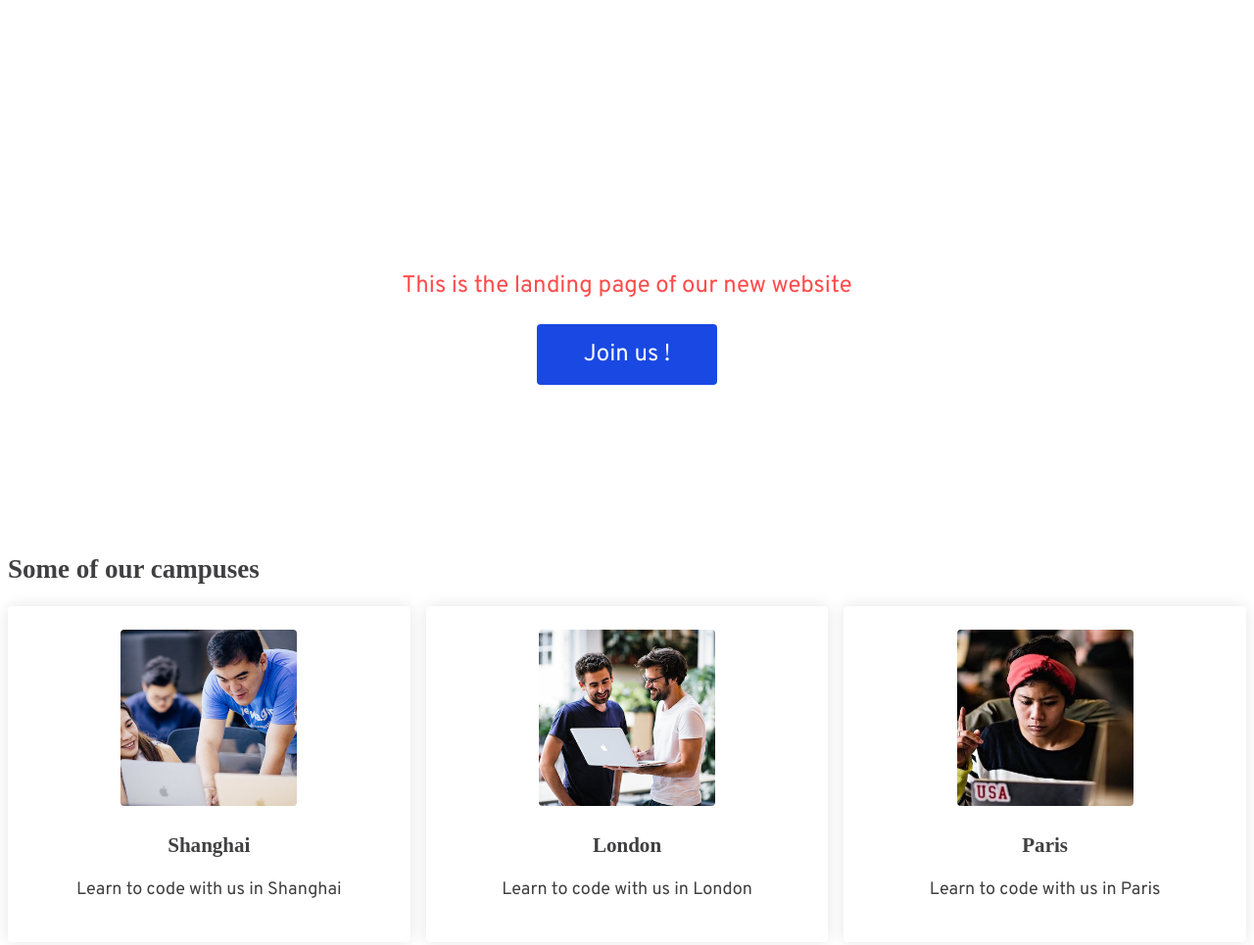
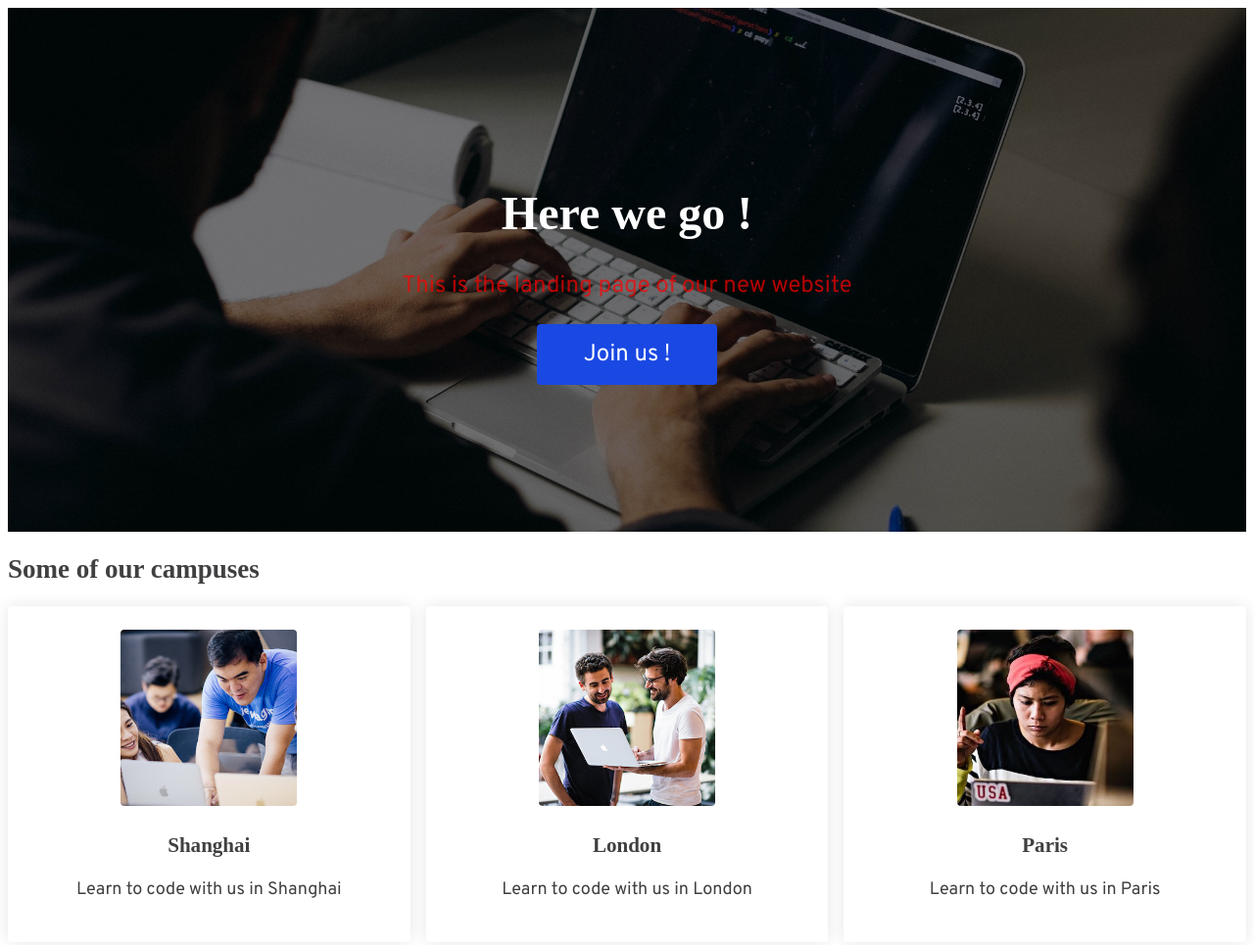
Before and after one commit to bmartinsh/landingoneday, a plain HTML site: page index.html in a window 1280 px wide. Shown: the top 965 px of the page at 98% size. Drawn offline with Linux system fonts and the light colour scheme; a web font is replaced by a local one.

Commit message:
Update style.css

```diff
--- a/style.css
+++ b/style.css
@@ -34,7 +34,7 @@ a:hover {
 	background-size: cover;
 	text-align: center;
 	padding: 150px 0;
-	background-image: url(images/background.jpg);
+	background-image: url(background.jpg);
 }
 
 .container {
```
